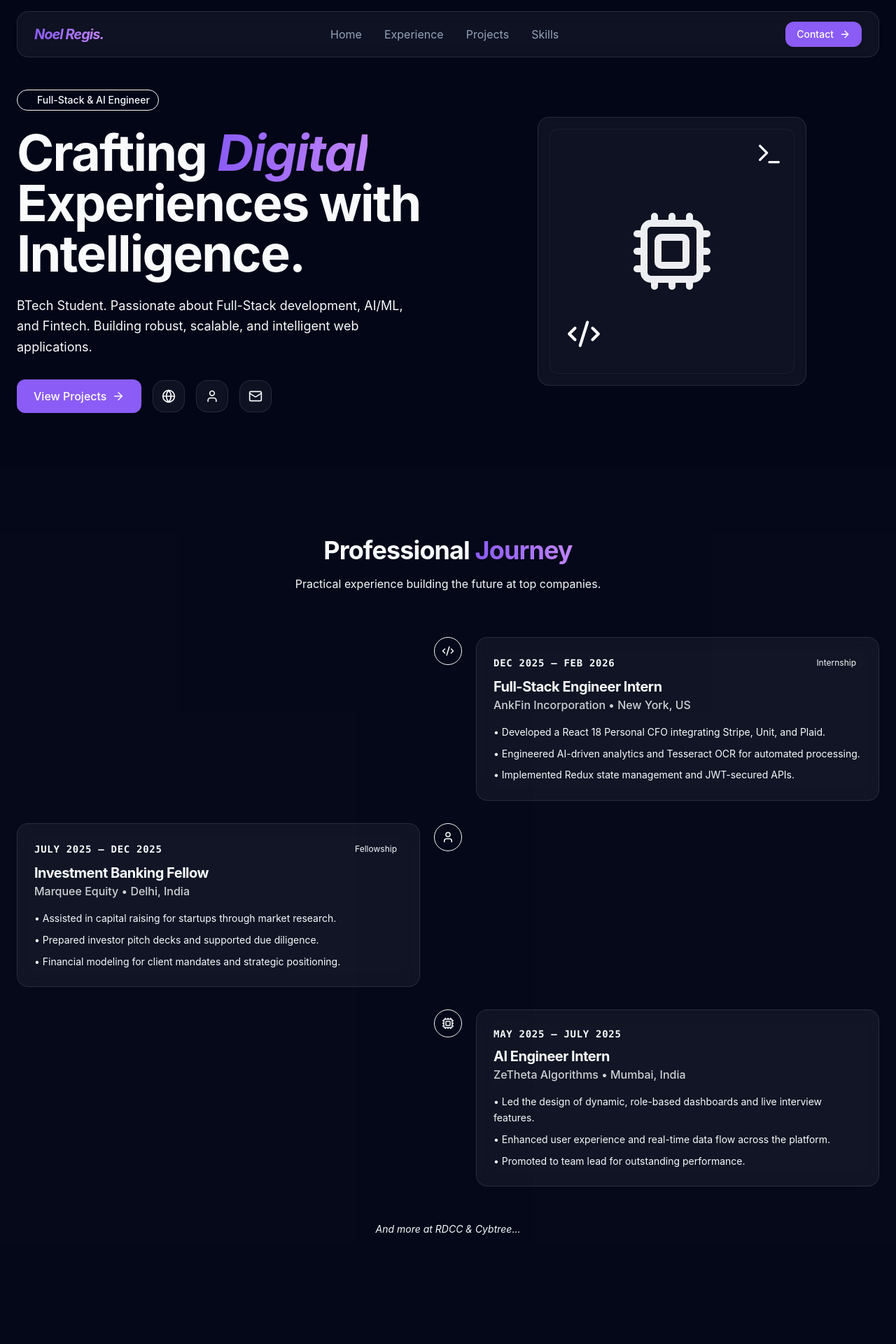
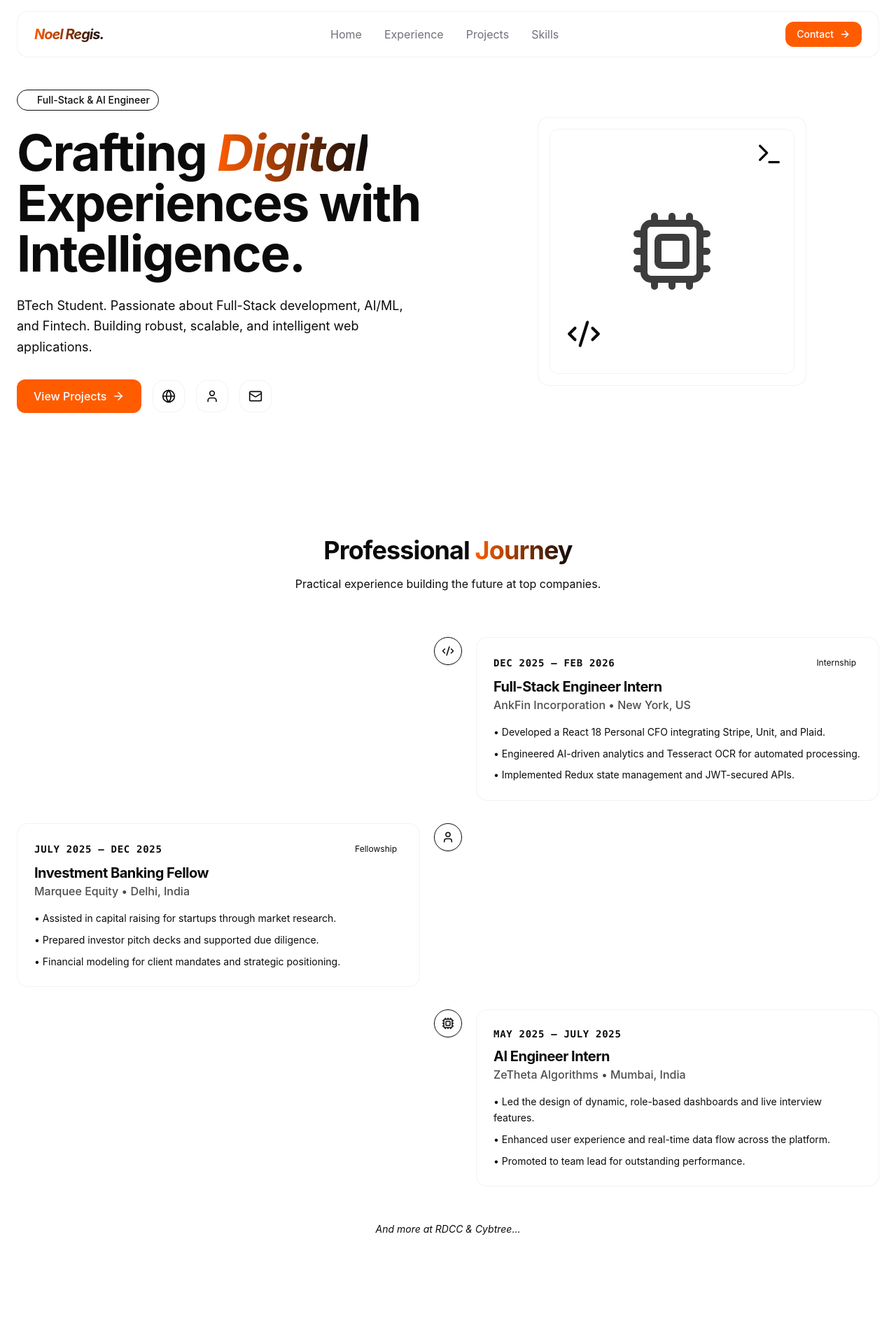
Before and after one commit to noelregis718/Noel-Portfolio, a React (Vite) app: page / in a window 1280 px wide. Shown: the top 1920 px of the page at 70% size. Built offline with nearby package versions, Linux system fonts and the light colour scheme.

Commit message:
Refactor: Portfolio theme update, professional journey section, and Formspree contact integration

```diff
--- a/src/App.tsx
+++ b/src/App.tsx
@@ -1,5 +1,5 @@
 import React from 'react';
-import { motion } from 'framer-motion';
+import { motion, AnimatePresence } from 'framer-motion';
 import {
   Globe,
   User,
@@ -11,16 +11,49 @@ import {
   Code2,
   Award,
   BookOpen,
-  ArrowRight
+  ArrowRight,
+  Phone,
+  MapPin,
+  CheckCircle2,
+  Loader2
 } from 'lucide-react';
 
 const App: React.FC = () => {
+  const [formStatus, setFormStatus] = React.useState<'idle' | 'submitting' | 'success' | 'error'>('idle');
+
+  const handleFormSubmit = async (e: React.FormEvent<HTMLFormElement>) => {
+    e.preventDefault();
+    setFormStatus('submitting');
+
+    const form = e.currentTarget;
+    const formData = new FormData(form);
+
+    try {
+      const response = await fetch('https://formspree.io/f/mvzvgewe', {
+        method: 'POST',
+        body: formData,
+        headers: {
+          'Accept': 'application/json'
+        }
+      });
+
+      if (response.ok) {
+        setFormStatus('success');
+        form.reset();
+      } else {
+        setFormStatus('error');
+      }
+    } catch (error) {
+      setFormStatus('error');
+    }
+  };
+
   return (
     <div className="min-h-screen bg-background text-foreground selection:bg-primary selection:text-white overflow-x-hidden">
       {/* Background Decor */}
       <div className="fixed inset-0 overflow-hidden pointer-events-none -z-10">
-        <div className="absolute top-[10%] left-[5%] w-[30rem] h-[30rem] bg-primary/20 rounded-full blur-[120px]" />
-        <div className="absolute bottom-[10%] right-[5%] w-[25rem] h-[25rem] bg-accent/20 rounded-full blur-[100px]" />
+        <div className="absolute top-[10%] left-[5%] w-[30rem] h-[30rem] bg-primary/10 rounded-full blur-[120px]" />
+        <div className="absolute bottom-[10%] right-[5%] w-[25rem] h-[25rem] bg-primary/10 rounded-full blur-[100px]" />
       </div>
 
       {/* Navbar Placeholder */}
@@ -33,7 +66,7 @@ const App: React.FC = () => {
             <a href="#projects" className="nav-link">Projects</a>
             <a href="#skills" className="nav-link">Skills</a>
           </div>
-          <a href="mailto:noel.regis04@gmail.com" className="btn-primary py-2 px-4 text-sm">
+          <a href="mailto:noelregis718@gmail.com" className="btn-primary py-2 px-4 text-sm">
             Contact <ArrowRight size={16} />
           </a>
         </div>
@@ -74,7 +107,7 @@ const App: React.FC = () => {
                 <a href="https://linkedin.com" target="_blank" className="p-3 glass-card hover:bg-primary/20">
                   <User size={20} />
                 </a>
-                <a href="mailto:noel.regis04@gmail.com" className="p-3 glass-card hover:bg-primary/20">
+                <a href="mailto:noelregis718@gmail.com" className="p-3 glass-card hover:bg-primary/20">
                   <Mail size={20} />
                 </a>
               </div>
@@ -88,7 +121,7 @@ const App: React.FC = () => {
             className="relative"
           >
             <div className="relative z-10 glass-card p-4 aspect-square max-w-sm mx-auto overflow-hidden">
-              <div className="w-full h-full bg-gradient-to-br from-primary/20 to-accent/20 rounded-xl flex items-center justify-center border border-white/5">
+              <div className="w-full h-full bg-gradient-to-br from-primary/10 to-secondary rounded-xl flex items-center justify-center border border-black/5">
                 <div className="relative">
                   <Cpu size={120} className="text-primary animate-pulse" />
                   <div className="absolute inset-0 blur-2xl bg-primary/30 -z-10" />
@@ -129,7 +162,7 @@ const App: React.FC = () => {
                   <span className="text-xs bg-primary/10 text-primary px-2 py-1 rounded">Internship</span>
                 </div>
                 <h3 className="text-xl font-bold">Full-Stack Engineer Intern</h3>
-                    <p className="text-white/80 font-medium mb-4">AnkFin Incorporation • New York, US</p>
+                <p className="text-black/70 font-medium mb-4">AnkFin Incorporation • New York, US</p>
                 <ul className="text-muted-foreground space-y-2 text-sm leading-relaxed">
                   <li>• Developed a React 18 Personal CFO integrating Stripe, Unit, and Plaid.</li>
                   <li>• Engineered AI-driven analytics and Tesseract OCR for automated processing.</li>
@@ -149,7 +182,7 @@ const App: React.FC = () => {
                   <span className="text-xs bg-accent/10 text-accent px-2 py-1 rounded">Fellowship</span>
                 </div>
                 <h3 className="text-xl font-bold">Investment Banking Fellow</h3>
-                    <p className="text-white/80 font-medium mb-4">Marquee Equity • Delhi, India</p>
+                <p className="text-black/70 font-medium mb-4">Marquee Equity • Delhi, India</p>
                 <ul className="text-muted-foreground space-y-2 text-sm leading-relaxed">
                   <li>• Assisted in capital raising for startups through market research.</li>
                   <li>• Prepared investor pitch decks and supported due diligence.</li>
@@ -168,7 +201,7 @@ const App: React.FC = () => {
                   <time className="font-bold text-primary font-mono text-sm uppercase tracking-wider">May 2025 – July 2025</time>
                 </div>
                 <h3 className="text-xl font-bold">AI Engineer Intern</h3>
-                    <p className="text-white/80 font-medium mb-4">ZeTheta Algorithms • Mumbai, India</p>
+                <p className="text-black/70 font-medium mb-4">ZeTheta Algorithms • Mumbai, India</p>
                 <ul className="text-muted-foreground space-y-2 text-sm leading-relaxed">
                   <li>• Led the design of dynamic, role-based dashboards and live interview features.</li>
                   <li>• Enhanced user experience and real-time data flow across the platform.</li>
@@ -197,7 +230,7 @@ const App: React.FC = () => {
             {/* VoteHub */}
             <motion.div whileHover={{ y: -5 }} className="glass-card group overflow-hidden">
               <div className="h-48 bg-gradient-to-br from-primary/30 to-background flex items-center justify-center relative">
-                    <div className="text-6xl font-black text-white/5 uppercase tracking-tighter">VoteHub</div>
+                <div className="text-6xl font-black text-black/5 uppercase tracking-tighter">VoteHub</div>
                 <div className="absolute inset-0 bg-primary/10 opacity-0 group-hover:opacity-100 transition-opacity" />
                 <Terminal size={60} className="text-primary/40 group-hover:scale-110 transition-transform" />
               </div>
@@ -205,7 +238,7 @@ const App: React.FC = () => {
                 <div className="flex items-center justify-between mb-4">
                   <h3 className="text-2xl font-bold">VoteHub</h3>
                   <div className="flex gap-3">
-                            <a href="#" className="p-2 glass-card hover:bg-primary/20"><Globe size={18}/></a>
+                    <a href="#" className="p-2 glass-card hover:bg-primary/20"><Globe size={18} /></a>
                     <a href="#" className="p-2 bg-primary/20 text-primary rounded-lg font-bold text-xs flex items-center gap-1">LIVE</a>
                   </div>
                 </div>
@@ -215,7 +248,7 @@ const App: React.FC = () => {
                 </p>
                 <div className="flex flex-wrap gap-2">
                   {['Node.js', 'Express', 'React', 'PostgreSQL', 'Socket.io'].map(t => (
-                            <span key={t} className="px-2 py-1 bg-white/5 border border-white/10 rounded text-[10px] font-mono uppercase tracking-wider">{t}</span>
+                    <span key={t} className="px-2 py-1 bg-black/5 border border-black/10 rounded text-[10px] font-mono uppercase tracking-wider">{t}</span>
                   ))}
                 </div>
               </div>
@@ -224,7 +257,7 @@ const App: React.FC = () => {
             {/* Novel AI */}
             <motion.div whileHover={{ y: -5 }} className="glass-card group overflow-hidden">
               <div className="h-48 bg-gradient-to-br from-accent/30 to-background flex items-center justify-center relative">
-                    <div className="text-6xl font-black text-white/5 uppercase tracking-tighter">Novel AI</div>
+                <div className="text-6xl font-black text-black/5 uppercase tracking-tighter">Novel AI</div>
                 <div className="absolute inset-0 bg-accent/10 opacity-0 group-hover:opacity-100 transition-opacity" />
                 <Cpu size={60} className="text-accent/40 group-hover:scale-110 transition-transform" />
               </div>
@@ -232,7 +265,7 @@ const App: React.FC = () => {
                 <div className="flex items-center justify-between mb-4">
                   <h3 className="text-2xl font-bold">Novel AI</h3>
                   <div className="flex gap-3">
-                            <a href="#" className="p-2 glass-card hover:bg-accent/20"><Globe size={18}/></a>
+                    <a href="#" className="p-2 glass-card hover:bg-accent/20"><Globe size={18} /></a>
                   </div>
                 </div>
                 <p className="text-muted-foreground text-sm mb-6 leading-relaxed">
@@ -241,7 +274,7 @@ const App: React.FC = () => {
                 </p>
                 <div className="flex flex-wrap gap-2">
                   {['React', 'Express', 'OpenAI', 'SCSS', 'Winston API'].map(t => (
-                            <span key={t} className="px-2 py-1 bg-white/5 border border-white/10 rounded text-[10px] font-mono uppercase tracking-wider">{t}</span>
+                    <span key={t} className="px-2 py-1 bg-black/5 border border-black/10 rounded text-[10px] font-mono uppercase tracking-wider">{t}</span>
                   ))}
                 </div>
               </div>
@@ -267,17 +300,17 @@ const App: React.FC = () => {
             </div>
 
             <div className="glass-card p-8 group">
-                <div className="text-accent mb-4"><Award size={32}/></div>
+              <div className="text-accent mb-4"><Award size={32} /></div>
               <h3 className="text-xl font-bold mb-1">5-Star</h3>
               <p className="text-xs text-muted-foreground">HackerRank (Java & SQL)</p>
             </div>
             <div className="glass-card p-6 border-l-4 border-l-accent">
-                  <div className="flex items-center gap-3 mb-2 font-bold"><Server size={20} className="text-accent"/> Backend</div>
+              <div className="flex items-center gap-3 mb-2 font-bold"><Server size={20} className="text-accent" /> Backend</div>
               <p className="text-xs text-muted-foreground">Node.js, Python, PostgreSQL, MongoDB, Redis, Prisma</p>
             </div>
 
             <div className="glass-card p-8 group">
-                <div className="text-primary mb-4"><Cloud size={32}/></div>
+              <div className="text-primary mb-4"><Cloud size={32} /></div>
               <h3 className="text-xl font-bold mb-1">Vakilsearch</h3>
               <p className="text-xs text-muted-foreground">Selected for funding among 100 startups.</p>
             </div>
@@ -288,7 +321,7 @@ const App: React.FC = () => {
             </div>
 
             <div className="md:col-span-2 glass-card p-8 flex items-center gap-6">
-                <div className="p-4 bg-accent/20 rounded-2xl"><BookOpen size={24} className="text-accent"/></div>
+              <div className="p-4 bg-accent/20 rounded-2xl"><BookOpen size={24} className="text-accent" /></div>
               <div>
                 <h3 className="font-bold">BTech CSE</h3>
                 <p className="text-sm text-muted-foreground">GPA - 8.2 • Batch of 2027</p>
@@ -298,8 +331,174 @@ const App: React.FC = () => {
         </div>
       </section>
 
+      {/* CTA Section */}
+      <section id="contact" className="py-24 px-6 relative bg-primary overflow-hidden">
+        {/* Background Patterns */}
+        <div className="absolute inset-0 opacity-10 pointer-events-none">
+          <div className="absolute top-0 left-0 w-full h-full bg-[radial-gradient(circle_at_20%_30%,#ffffff_1px,transparent_1px)] bg-[length:32px_32px]" />
+        </div>
+
+        <div className="max-w-7xl mx-auto relative z-10">
+          <div className="grid md:grid-cols-2 gap-16 items-center">
+            {/* Left Column: Heading & Info */}
+            <div className="flex flex-col justify-center text-left py-12 md:pr-12 md:border-r border-black/10">
+              <h2 className="text-5xl md:text-8xl font-bold text-black mb-10 tracking-tighter leading-[1.05]">
+                Let's <br />
+                build <span className="italic underline decoration-black/30">results</span>.
+              </h2>
+              <p className="text-black text-xl mb-16 max-w-md font-medium leading-relaxed opacity-80">
+                I'm always open to new opportunities, collaborations, or just a friendly chat about tech.
+              </p>
+
+              <div className="space-y-12">
+                <div className="space-y-12">
+                  <div className="flex items-start gap-8 text-black group">
+                    <div className="w-16 h-16 rounded-3xl bg-black/10 flex items-center justify-center shrink-0 border border-black/10 group-hover:bg-black/20 transition-all duration-500">
+                      <Mail size={32} className="text-black" />
+                    </div>
+                    <div className="pt-1">
+                      <p className="text-[11px] text-black/50 uppercase tracking-[0.4em] font-black mb-2">Direct Email</p>
+                      <a href="mailto:noelregis718@gmail.com" className="text-2xl md:text-3xl font-black hover:tracking-wider transition-all duration-300">noelregis718@gmail.com</a>
+                    </div>
+                  </div>
+
+                  <div className="flex items-start gap-8 text-black group">
+                    <div className="w-16 h-16 rounded-3xl bg-black/10 flex items-center justify-center shrink-0 border border-black/10 group-hover:bg-black/20 transition-all duration-500">
+                      <Phone size={32} className="text-black" />
+                    </div>
+                    <div className="pt-1">
+                      <p className="text-[11px] text-black/50 uppercase tracking-[0.4em] font-black mb-2">Call Now</p>
+                      <a href="tel:7319546900" className="text-2xl md:text-3xl font-black hover:tracking-wider transition-all duration-300">7319546900</a>
+                    </div>
+                  </div>
+
+                  <div className="flex items-start gap-8 text-black group">
+                    <div className="w-16 h-16 rounded-3xl bg-black/10 flex items-center justify-center shrink-0 border border-black/10 group-hover:bg-black/20 transition-all duration-500">
+                      <MapPin size={32} className="text-black" />
+                    </div>
+                    <div className="pt-1">
+                      <p className="text-[11px] text-black/50 uppercase tracking-[0.4em] font-black mb-2">Based In</p>
+                      <p className="text-2xl md:text-3xl font-black">Asansol, WB</p>
+                    </div>
+                  </div>
+                </div>
+              </div>
+            </div>
+
+            {/* Right Card: Contact Form */}
+            <motion.div
+              initial={{ opacity: 0, x: 30 }}
+              whileInView={{ opacity: 1, x: 0 }}
+              viewport={{ once: true }}
+              className="bg-white p-8 md:p-12 rounded-3xl shadow-2xl relative overflow-hidden flex flex-col min-h-[500px]"
+            >
+              <AnimatePresence mode="wait">
+                {formStatus === 'success' ? (
+                  <motion.div
+                    key="success"
+                    initial={{ opacity: 0, scale: 0.9 }}
+                    animate={{ opacity: 1, scale: 1 }}
+                    exit={{ opacity: 0, scale: 0.9 }}
+                    className="flex-1 flex flex-col items-center justify-center text-center space-y-6"
+                  >
+                    <div className="w-20 h-20 rounded-full bg-primary/10 flex items-center justify-center mb-4">
+                      <CheckCircle2 size={40} className="text-primary" />
+                    </div>
+                    <h3 className="text-3xl font-bold text-black tracking-tight">Message Sent!</h3>
+                    <p className="text-black/60 max-w-xs leading-relaxed">
+                      Thank you for reaching out, Noel. Your message has been received and you'll hear back within 24 hours.
+                    </p>
+                    <button
+                      onClick={() => setFormStatus('idle')}
+                      className="text-primary font-bold hover:underline py-2"
+                    >
+                      Send another message
+                    </button>
+                  </motion.div>
+                ) : (
+                  <motion.div
+                    key="form"
+                    initial={{ opacity: 0 }}
+                    animate={{ opacity: 1 }}
+                    exit={{ opacity: 0 }}
+                    className="flex-1 flex flex-col"
+                  >
+                    <h3 className="text-3xl font-bold mb-8 text-black tracking-tighter">Get in Touch</h3>
+
+                    <form className="space-y-6" onSubmit={handleFormSubmit}>
+                      <div className="space-y-2">
+                        <label htmlFor="name" className="text-[10px] font-black uppercase tracking-[0.2em] text-black/40">Full Name</label>
+                        <input
+                          type="text"
+                          name="name"
+                          id="name"
+                          required
+                          placeholder="Noel Regis"
+                          className="w-full px-5 py-4 bg-secondary border border-black/5 rounded-xl text-black placeholder:text-black/20 focus:outline-none focus:ring-2 focus:ring-primary/20 focus:border-primary transition-all font-medium"
+                        />
+                      </div>
+
+                      <div className="space-y-2">
+                        <label htmlFor="email" className="text-[10px] font-black uppercase tracking-[0.2em] text-black/40">Email Address</label>
+                        <input
+                          type="email"
+                          name="email"
+                          id="email"
+                          required
+                          placeholder="noel@example.com"
+                          className="w-full px-5 py-4 bg-secondary border border-black/5 rounded-xl text-black placeholder:text-black/20 focus:outline-none focus:ring-2 focus:ring-primary/20 focus:border-primary transition-all font-medium"
+                        />
+                      </div>
+
+                      <div className="space-y-2">
+                        <label htmlFor="message" className="text-[10px] font-black uppercase tracking-[0.2em] text-black/40">Message</label>
+                        <textarea
+                          id="message"
+                          name="message"
+                          required
+                          rows={4}
+                          placeholder="Tell me about your project..."
+                          className="w-full px-5 py-4 bg-secondary border border-black/5 rounded-xl text-black placeholder:text-black/20 focus:outline-none focus:ring-2 focus:ring-primary/20 focus:border-primary transition-all resize-none font-medium"
+                        ></textarea>
+                      </div>
+
+                      <button
+                        type="submit"
+                        disabled={formStatus === 'submitting'}
+                        className="w-full py-4 bg-black text-white rounded-xl font-bold text-center flex items-center justify-center gap-3 hover:scale-[1.02] active:scale-[0.98] transition-all mt-4 shadow-lg shadow-black/10 disabled:opacity-50 disabled:cursor-not-allowed group"
+                      >
+                        {formStatus === 'submitting' ? (
+                          <>
+                            Sending... <Loader2 size={20} className="animate-spin" />
+                          </>
+                        ) : (
+                          <>
+                            Send Message <ArrowRight size={20} className="group-hover:translate-x-1 transition-transform" />
+                          </>
+                        )}
+                      </button>
+
+                      {formStatus === 'error' && (
+                        <p className="text-red-500 text-xs font-bold text-center mt-2">
+                          Something went wrong. Please try again or email me directly.
+                        </p>
+                      )}
+                    </form>
+
+                    <div className="mt-auto pt-8 border-t border-black/5 flex items-center justify-between">
+                      <span className="text-xs font-bold text-black/40 uppercase tracking-widest">Average Response</span>
+                      <span className="text-xs font-bold text-primary bg-primary/10 px-3 py-1 rounded-full uppercase tracking-widest">Within 24 Hours</span>
+                    </div>
+                  </motion.div>
+                )}
+              </AnimatePresence>
+            </motion.div>
+          </div>
+        </div>
+      </section>
+
       {/* Footer / Achievements Snapshot */}
-      <footer className="py-12 px-6 border-t border-white/10 bg-black/50">
+      <footer className="py-12 px-6 border-t border-black/10 bg-secondary">
         <div className="max-w-7xl mx-auto flex flex-col md:flex-row items-center justify-between gap-8">
           <div className="flex items-center gap-6">
             <div className="flex flex-col">
@@ -318,9 +517,9 @@ const App: React.FC = () => {
           </div>
 
           <div className="flex items-center gap-4">
-               <a href="#" className="hover:text-primary transition-colors"><User size={20}/></a>
-               <a href="#" className="hover:text-primary transition-colors"><Globe size={20}/></a>
-               <a href="#" className="hover:text-primary transition-colors"><Mail size={20}/></a>
+            <a href="#" className="hover:text-primary transition-colors"><User size={20} /></a>
+            <a href="#" className="hover:text-primary transition-colors"><Globe size={20} /></a>
+            <a href="#" className="hover:text-primary transition-colors"><Mail size={20} /></a>
           </div>
         </div>
       </footer>
--- a/src/index.css
+++ b/src/index.css
@@ -1,16 +1,16 @@
 @import "tailwindcss";
 
 :root {
-  --background: #020617;
-  --foreground: #f8fafc;
-  --primary: #8b5cf6;
+  --background: #FFFFFF;
+  --foreground: #0B0B0C;
+  --primary: #FF5C00;
   --primary-foreground: #ffffff;
-  --secondary: #1e293b;
-  --secondary-foreground: #f8fafc;
-  --accent: #c084fc;
+  --secondary: #F4F4F5;
+  --secondary-foreground: #0B0B0C;
+  --accent: #FF5C00;
   --accent-foreground: #ffffff;
-  --muted: #334155;
-  --muted-foreground: #94a3b8;
+  --muted: #F4F4F5;
+  --muted-foreground: #71717A;
   --font-sans: "Inter", "Outfit", sans-serif;
 }
 
@@ -31,17 +31,17 @@
 
 @layer components {
   .glass-card {
-    background-color: rgba(255, 255, 255, 0.05);
+    background-color: rgba(255, 255, 255, 0.7);
     backdrop-filter: blur(12px);
-    border: 1px solid rgba(255, 255, 255, 0.1);
+    border: 1px solid rgba(0, 0, 0, 0.05);
     border-radius: 1rem;
     transition: all 0.3s cubic-bezier(0.4, 0, 0.2, 1);
   }
 
   .glass-card:hover {
-    border-color: rgba(139, 92, 246, 0.5);
-    background-color: rgba(255, 255, 255, 0.1);
-    box-shadow: 0 10px 15px -3px rgba(139, 92, 246, 0.1);
+    border-color: rgba(255, 92, 0, 0.3);
+    background-color: rgba(255, 255, 255, 0.9);
+    box-shadow: 0 10px 15px -3px rgba(255, 92, 0, 0.1);
   }
 
   .nav-link {
@@ -109,14 +109,14 @@
   background-clip: text;
   -webkit-background-clip: text;
   color: transparent;
-  background-image: linear-gradient(to right, var(--primary), var(--accent));
+  background-image: linear-gradient(to right, var(--primary), var(--foreground));
 }
 
 .glow-mesh {
   position: absolute;
   width: 100%;
   height: 100%;
-  background: radial-gradient(circle at 50% 50%, rgba(139, 92, 246, 0.1) 0%, transparent 50%);
+  background: radial-gradient(circle at 50% 50%, rgba(255, 92, 0, 0.08) 0%, transparent 70%);
   pointer-events: none;
   z-index: -1;
 }
--- a/tailwind.config.js
+++ b/tailwind.config.js
@@ -7,23 +7,23 @@ export default {
   theme: {
     extend: {
       colors: {
-        background: "#020617",
-        foreground: "#f8fafc",
+        background: "#FFFFFF",
+        foreground: "#0B0B0C",
         primary: {
-          DEFAULT: "#8b5cf6",
+          DEFAULT: "#FF5C00",
           foreground: "#ffffff",
         },
         secondary: {
-          DEFAULT: "#1e293b",
-          foreground: "#f8fafc",
+          DEFAULT: "#F4F4F5",
+          foreground: "#0B0B0C",
         },
         accent: {
-          DEFAULT: "#c084fc",
+          DEFAULT: "#FF5C00",
           foreground: "#ffffff",
         },
         muted: {
-          DEFAULT: "#334155",
-          foreground: "#94a3b8",
+          DEFAULT: "#F4F4F5",
+          foreground: "#71717A",
         },
       },
       fontFamily: {
```
Lines whose indentation alone changed are shown as unchanged.
